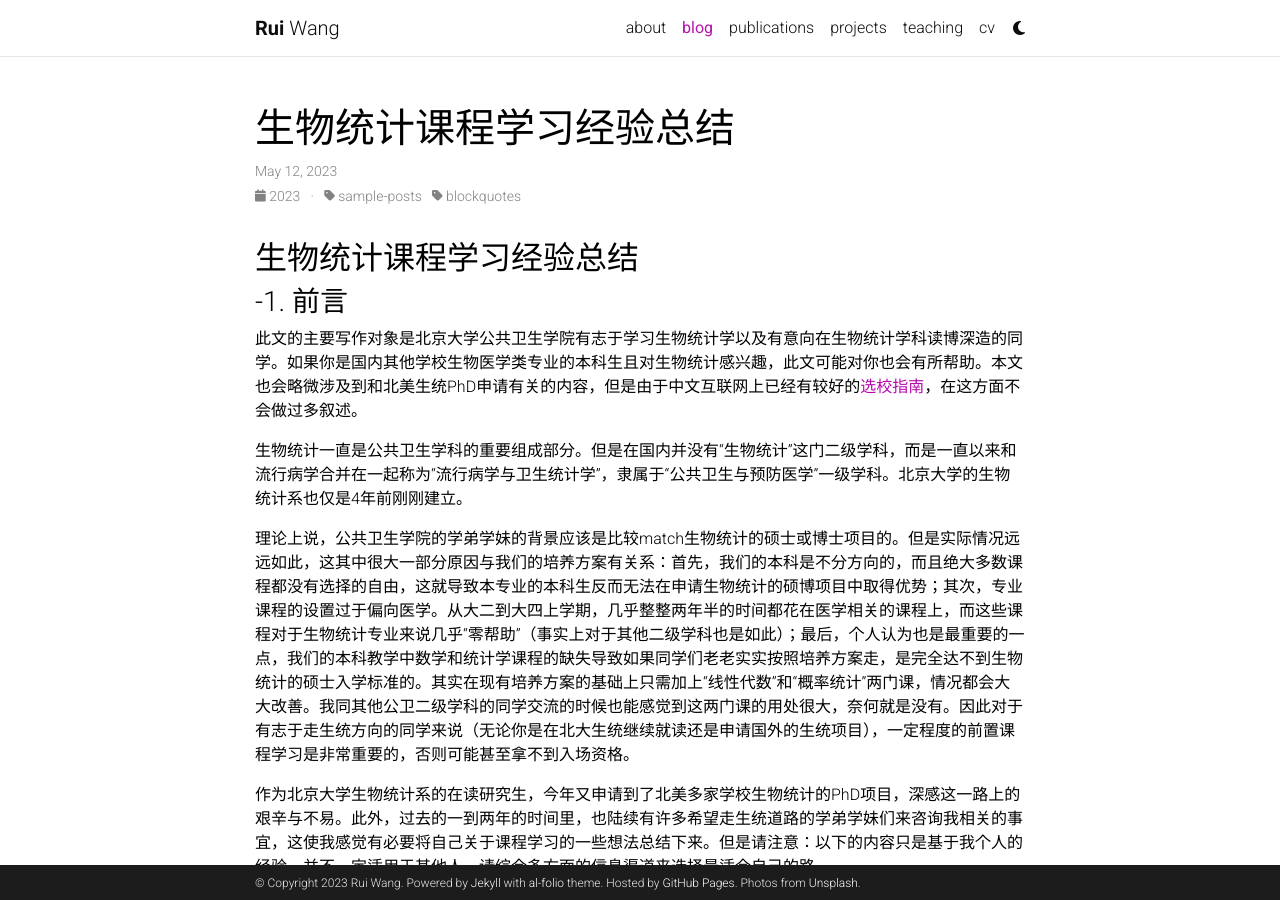
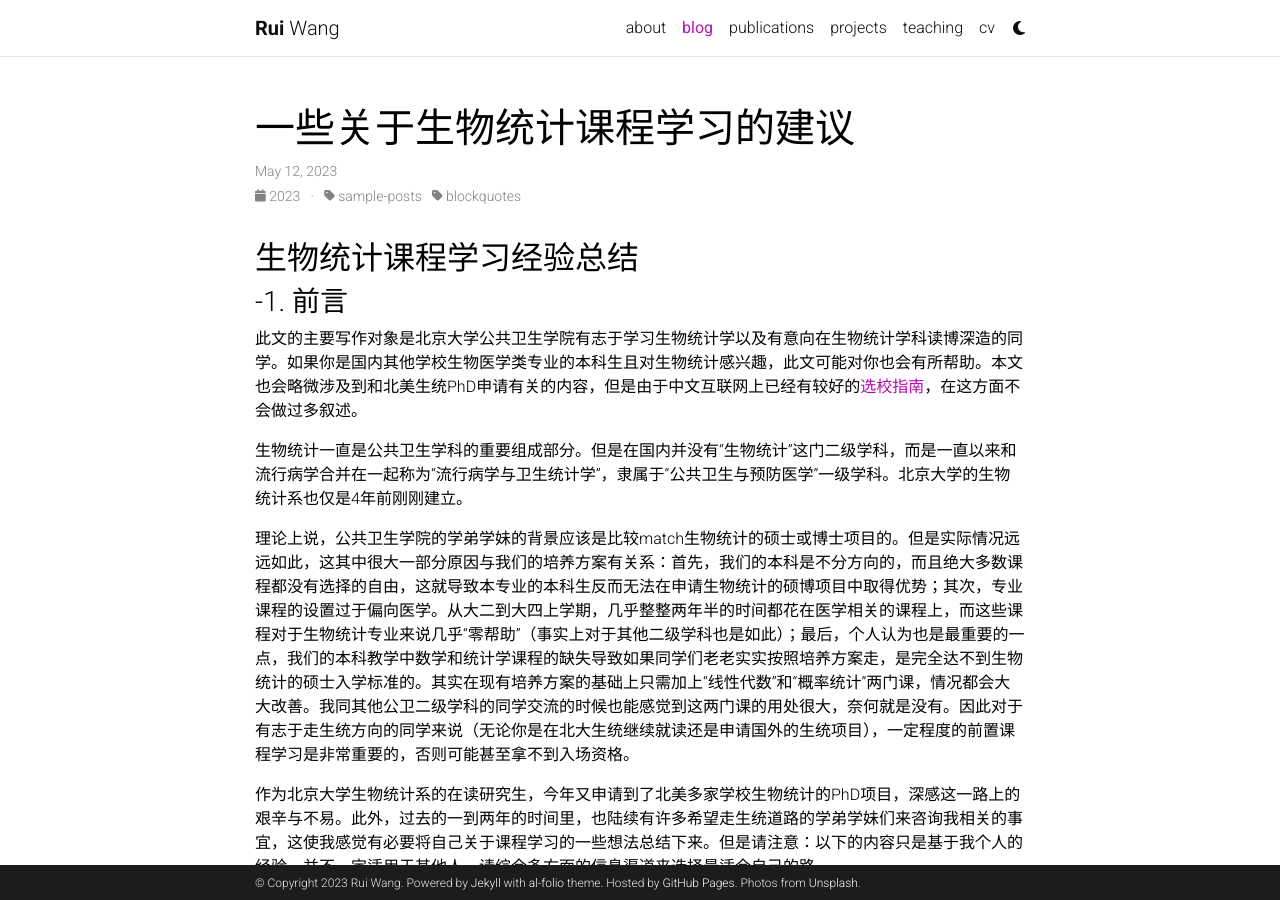
Before and after one commit to wangrui24/wangrui, a Jekyll site: the page built from _posts/2023-05-12-custom-blockquotes.md, in a window 1280 px wide and 900 px high. Built offline with Jekyll 4.4.1, drawn with Linux system fonts in a browser that asks for light colours; comment, search, counter and statistics services are not loaded; a style sheet for code colours, icons or effects is not loaded.

Commit message:
Update 2023-05-12-custom-blockquotes.md

```diff
--- a/_posts/2023-05-12-custom-blockquotes.md
+++ b/_posts/2023-05-12-custom-blockquotes.md
@@ -1,8 +1,8 @@
 ---
 layout: post
-title: 生物统计课程学习经验总结
+title: 一些关于生物统计课程学习的建议
 date: 2023-05-12 15:53:00-0400
-description: an example of a blog post with custom blockquotes
+description:
 categories: sample-posts blockquotes
 giscus_comments: true
 related_posts: true
```
